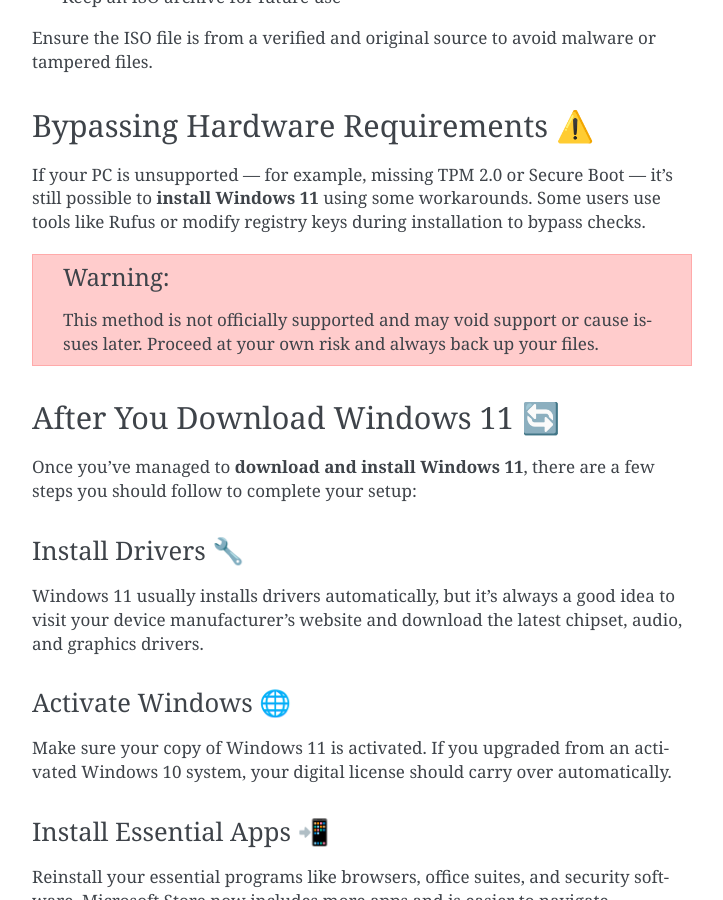
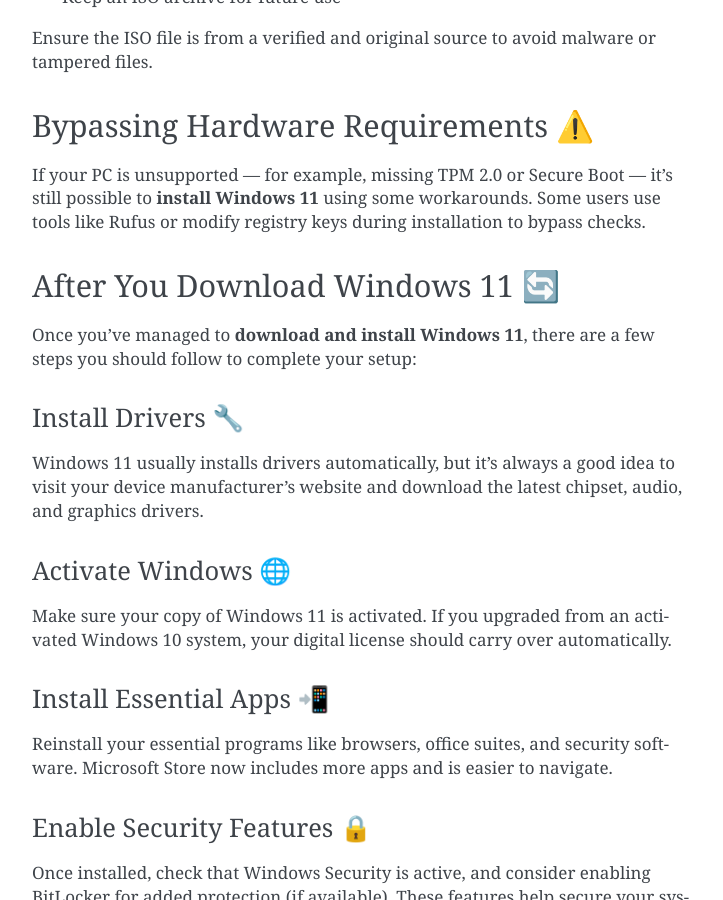
Before and after one commit to arcendean710/windows-11-download, a Sphinx documentation site: the page built from docs/index.rst, in a window 1280 px wide and 900 px high, scrolled down 2201 px. Shown: the whole window, without its empty margins (388-1111 px from the left). Built offline with Sphinx 7.4.7, drawn with Linux system fonts in a browser that asks for light colours.

Commit message:
Update index.rst

```diff
--- a/docs/index.rst
+++ b/docs/index.rst
@@ -96,10 +96,6 @@
 it’s still possible to **install Windows 11** using some workarounds. Some users
 use tools like Rufus or modify registry keys during installation to bypass checks.
 
-.. warning::
-
-   This method is not officially supported and may void support or cause issues later.
-   Proceed at your own risk and always back up your files.
 
 After You Download Windows 11 🔄
 -------------------------------
```
